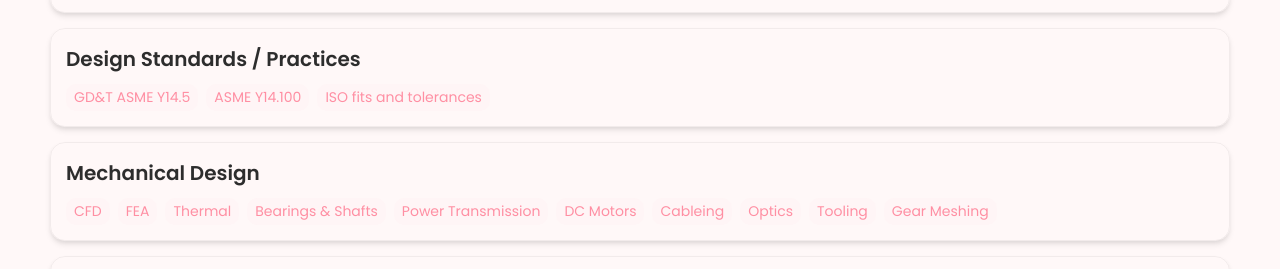
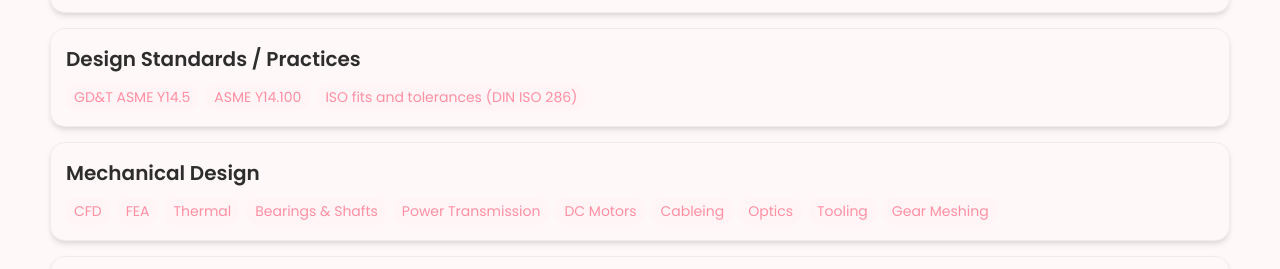
Before and after one commit to kimdot/kimdot.github.io, a Jekyll site: the page built from index.html, in a window 1280 px wide and 900 px high, scrolled down 2211 px. Shown: the part 173-442 px from the top of the window. Built offline with Jekyll 4.4.1, drawn with Linux system fonts in a browser that asks for light colours.

Commit message:
Update _config.yml

```diff
--- a/_config.yml
+++ b/_config.yml
@@ -70,7 +70,7 @@ skills:
     tools:
     - GD&T ASME Y14.5
     - ASME Y14.100
-    - ISO fits and tolerances
+    - ISO fits and tolerances (DIN ISO 286)
   - category: Mechanical Design
     tools:
     - CFD
```
